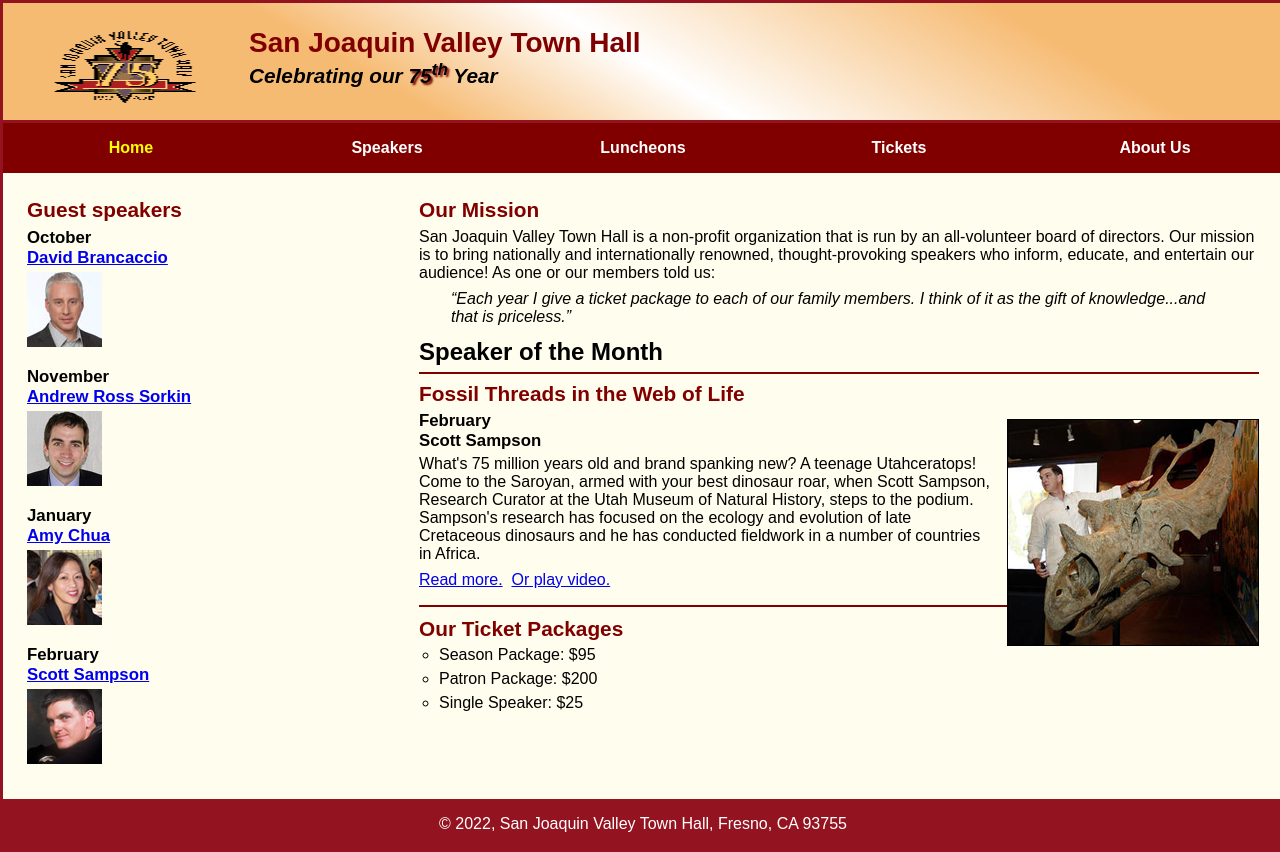
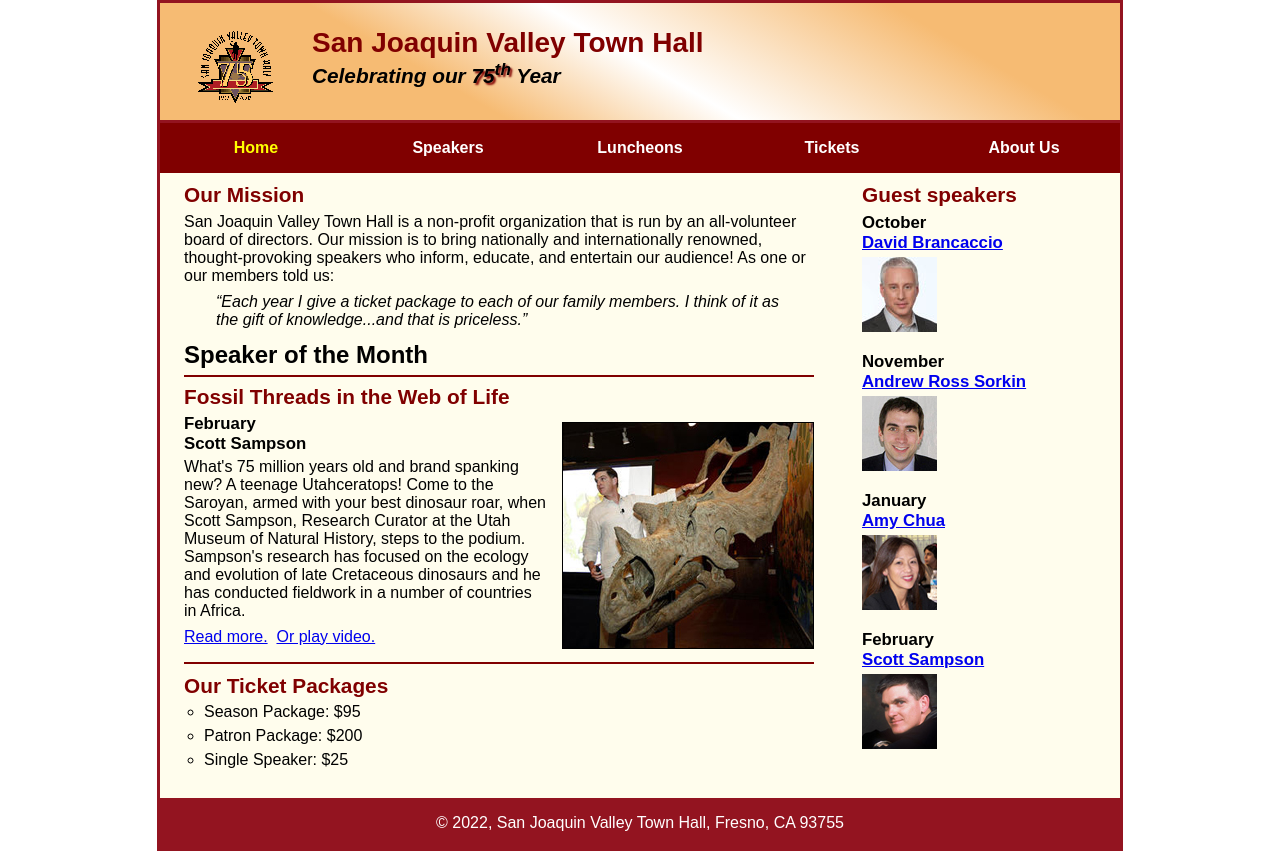
Before and after one commit to maxet13/townhall03, a plain HTML site: page index.html in a window 1280 px wide. Drawn offline with nearby package versions, Linux system fonts and the light colour scheme; files whose address does not match are found by name.

Commit message:
Add files via upload

```diff
--- a/index.html
+++ b/index.html
@@ -3,24 +3,18 @@
 
 <head>
 	<meta charset="utf-8">
-	<meta name="viewport" content="width=device-width, initial-scale=1.0">
+	<meta name="viewport" content="width=device-width, initial-scale=1">
 	<title>San Joaquin Valley Town Hall</title>
 	<link rel="shortcut icon" href="images/favicon.ico">
-	<link rel="stylesheet" href="styles/c8_main.css">
-
-	<!-- Slicknav Stylesheet link -->
+	<link rel="stylesheet" href="styles/c9_main.css">
     <link rel="stylesheet" href="styles/slicknav.css">
-	<!-- jQuery CDN - needed to drive slicknav -->
-	<script src="https://ajax.googleapis.com/ajax/libs/jquery/3.5.1/jquery.min.js"></script>
-	<!-- link to local js slicknav script file -->
+    <script src="https://code.jquery.com/jquery-3.6.0.min.js"></script>
     <script src="js/jquery.slicknav.min.js"></script>
-	<!-- slicknav script - converts contents of nav_menu to mobilemenu -->
 	<script type="text/javascript">
     	$(document).ready(function(){
-			$('#nav_menu').slicknav({prependTo:"#mobilemenu"});
+			$('#nav_menu').slicknav({prependTo:"#mobile_menu"});
     	});
     </script>
-
 </head>
 
 <body>
@@ -29,14 +23,14 @@
 		<h2>San Joaquin Valley Town Hall</h2>
 		<h3>Celebrating our <span class="shadow">75<sup>th</sup></span> Year</h3>
 	</header>
-	<nav id="mobilemenu"></nav>
+    <nav id="mobile_menu"></nav>
 	<nav id="nav_menu">
     	<ul>
         	<li><a href="index.html" class="current">Home</a></li>
         	<li><a href="speakers.html">Speakers</a></li>
         	<li><a href="luncheons.html">Luncheons</a></li>
         	<li><a href="tickets.html">Tickets</a></li>
-        	<li><a href="aboutus.html"> About Us</a>
+        	<li><a href="aboutus.html">About Us</a>
             	<ul>
                 	<li><a href="#">Our History</a></li>
                 	<li><a href="#">Board of Directors</a></li>
@@ -68,8 +62,8 @@
 				has focused on the ecology and evolution of late Cretaceous dinosaurs and he has conducted
 				fieldwork in a number of countries in Africa.</p>
 				<p>
-					<a href="speakers/c7_sampson.html">Read more.</a>&nbsp;
-					<a href="media/sampson.mp4" target="_blank">Or play video.</a>
+					<a href="speakers/sampson.html">Read more.</a>&nbsp;
+					<a href="media/sampson.swf" target="_blank">Or play video.</a>
 				</p>
 			</article>
 
@@ -82,14 +76,14 @@
 		</section>
 		<aside>
 			<h2>Guest speakers</h2>
-			<div>
+			<div id="speakers">
 			<h3>October<br><a href="speakers/brancaccio.html">David Brancaccio</a></h3>
 			<img src="images/brancaccio75.jpg" alt="David Brancaccio photo">
 			<h3>November<br><a href="speakers/sorkin.html">Andrew Ross Sorkin</a></h3>
 			<img src="images/sorkin75.jpg" alt="Andrew Ross Sorkin photo">
 			<h3>January<br><a href="speakers/chua.html">Amy Chua</a></h3>
 			<img src="images/chua75.jpg" alt="Amy Chua photo">
-				<h3>February<br><a href="speakers/c7_sampson.html">Scott Sampson</a></h3>
+			<h3>February<br><a href="speakers/sampson.html">Scott Sampson</a></h3>
 			<img src="images/sampson75.jpg" alt="Scott Sampson photo">
 			</div>
 		</aside>
--- /dev/null
+++ b/styles/c10_main.css
@@ -0,0 +1,189 @@
+/* the styles for the elements */
+* {
+	margin: 0;
+	padding: 0;
+}
+html {
+	background-color: white;
+}
+body {
+	font-family: Arial, Helvetica, sans-serif;
+    font-size: 100%;
+    width: 98%;                     /* changed from 800 pixels */
+    max-width: 960px;
+    margin: 0 auto;
+    border: 3px solid #931420;
+    background-color: #fffded;
+}
+a:focus, a:hover {
+	font-style: italic;
+}
+/* the styles for the header */
+header {
+	padding: 1.5em 0 2em 0;
+	border-bottom: 3px solid #931420;
+		background-image: -moz-linear-gradient(
+	    30deg, #f6bb73 0%, #f6bb73 30%, white 50%, #f6bb73 80%, #f6bb73 100%);
+	background-image: -webkit-linear-gradient(
+	    30deg, #f6bb73 0%, #f6bb73 30%, white 50%, #f6bb73 80%, #f6bb73 100%);
+	background-image: -o-linear-gradient(
+	    30deg, #f6bb73 0%, #f6bb73 30%, white 50%, #f6bb73 80%, #f6bb73 100%);
+	background-image: linear-gradient(
+	    30deg, #f6bb73 0%, #f6bb73 30%, white 50%, #f6bb73 80%, #f6bb73 100%);
+}
+header h2 {
+	font-size: 175%;
+	color: #800000;
+}
+header h3 {
+	font-size: 130%;
+	font-style: italic;
+}
+header img {
+	float: left;
+	padding: 0 3.75%;
+}
+.shadow {
+	text-shadow: 2px 2px 2px #800000;
+}
+/* the styles for the navigation menu */
+#nav_menu ul {
+	list-style-type: none;
+	margin: 0;
+	padding: 0;
+}
+#nav_menu ul li a {
+    display: block;
+    text-align: center;
+    padding: 1em 0;
+    text-decoration: none;
+    background-color: #800000;
+    color: white;
+    font-weight: bold;
+}
+#nav_menu a.current {
+	color: yellow;
+}
+
+/* the styles for the section */
+section {
+    padding: 0 2.5% 20px 2.5%;
+}
+section h1 {
+	font-size: 150%;
+	padding: .5em 0 .25em 0;
+	margin: 0;
+}
+section h2 {
+	color: #800000;
+	font-size: 130%;
+	padding: .5em 0 .25em 0;
+}
+section p {
+	padding-bottom: .5em;
+}
+section blockquote {
+	padding: 0 2em;
+	font-style: italic;
+}
+section ul {
+	padding: 0 0 .25em 1.25em;
+	list-style-type: circle;
+}
+section li {
+	padding-bottom: .35em;
+}
+
+/* the styles for the article */
+article {
+	padding: .5em 0;
+	border-top: 2px solid #800000;
+	border-bottom: 2px solid #800000;
+}
+article h2 {
+	padding-top: 0;
+}
+article h3 {
+	font-size: 105%;
+	padding-bottom: .25em;
+}
+article img {
+	float: right;
+	max-width: 40%;
+	min-width: 150px;
+	margin: .5em 0 1em 1em;
+	border: 1px solid black;
+}
+
+/* the styles for the aside */
+aside {
+    padding: 0 0 20px 2.5%;
+}
+aside h2 {
+	color: #800000;
+	font-size: 130%;
+	padding: .5em 0 .25em 0;
+}
+aside h3 {
+	font-size: 105%;
+	padding-bottom: .25em;
+}
+aside img {
+	padding-bottom: 1em;
+}
+
+/* the styles for the footer */
+footer {
+	background-color: #931420;
+}
+footer p {
+	text-align: center;
+	color: white;
+	padding: 1em 0;
+}
+#mobile_menu {
+	display: none;
+}
+
+@media only screen and (max-width: 734px) {
+	section h1 {
+		font-size: 125%
+	}
+	section h2, aside h2 {
+		font-size: 110%;
+	}
+	aside h3 a {
+		font-size: 85%;
+	}
+}
+
+@media only screen and (max-width: 648px) {
+	header img { float: none; }
+	header { text-align: center; }
+	section {
+		float: none;
+		width: 95%;
+	}
+	aside {
+		float: none;
+		padding-right: 2.5%;
+		width: 95%;
+	}
+	article img { max-width: 30%; }
+	#speakers {
+		column-count: 2;
+	}
+	#nav_menu {
+		display: none;
+	}
+	#mobile_menu {
+		display: block;
+	}
+	.slicknav_menu {
+		background-color: #800000 !important;
+	}
+}
+
+@media only screen and (max-width: 414px) {
+	body { font-size: 90%; }
+}
--- /dev/null
+++ b/styles/c9_main.css
@@ -0,0 +1,225 @@
+/* the styles for the elements */
+* {
+	margin: 0;
+	padding: 0;
+}
+html {
+	background-color: white;
+}
+body {
+	font-family: Arial, Helvetica, sans-serif;
+    font-size: 100%;
+    width: 99%;                     /* changed from 800 pixels */
+    max-width: 960px;
+    margin: 0 auto;
+    border: 3px solid #931420;
+    background-color: #fffded;
+}
+a:focus, a:hover {
+	font-style: italic;
+}
+/* the styles for the header */
+header {
+	padding: 1.5em 0 2em 0;
+	border-bottom: 3px solid #931420;
+	background-image: linear-gradient(
+	    30deg, #f6bb73 0%, #f6bb73 30%, white 50%, #f6bb73 80%, #f6bb73 100%);
+}
+header h2 {
+	font-size: 175%;
+	color: #800000;
+}
+header h3 {
+	font-size: 130%;
+	font-style: italic;
+}
+header img {
+	float: left;
+	padding: 0 3.75%;            /* 30 / 800 x 100 */
+}
+.shadow {
+	text-shadow: 2px 2px 2px #800000;
+}
+/* the styles for the navigation menu */
+#nav_menu ul {
+	list-style-type: none;
+	margin: 0;
+	padding: 0;
+	position: relative;
+	display: flex;
+}
+#nav_menu ul li {
+    width: 20%;                 /* 160 / 800 x 100 */
+}
+#nav_menu ul li a {
+    display: block;
+    text-align: center;
+    padding: 1em 0;
+    text-decoration: none;
+    background-color: #800000;
+    color: white;
+    font-weight: bold;
+}
+#nav_menu a.current {
+	color: yellow;
+}
+#nav_menu ul ul {
+	width: 100%;
+    display: none;
+    position: absolute;
+    top: 100%;
+}
+#nav_menu ul ul li {
+	float: none;
+}
+#nav_menu ul li:hover > ul {
+	display: block;
+}
+#nav_menu > ul::after {
+    content: "";
+    display: block;
+}
+/* the styles for the main content */
+main {
+	display: flex;
+}
+
+/* the styles for the section */
+section {
+	width: 65.625%;                  /* 525 / 800 X 100 */
+	padding: 0 2.5% 20px 2.5%;       /* 20 / 800 x 100 */
+	float: right;
+}
+section h1 {
+	font-size: 150%;
+	padding: .5em 0 .25em 0;
+	margin: 0;
+}
+section h2 {
+	color: #800000;
+	font-size: 130%;
+	padding: .5em 0 .25em 0;
+}
+section p {
+	padding-bottom: .5em;
+}
+section blockquote {
+	padding: 0 2em;
+	font-style: italic;
+}
+section ul {
+	padding: 0 0 .25em 1.25em;
+	list-style-type: circle;
+}
+section li {
+	padding-bottom: .35em;
+}
+
+/* the styles for the article */
+article {
+	padding: .5em 0;
+	border-top: 2px solid #800000;
+	border-bottom: 2px solid #800000;
+}
+article h2 {
+	padding-top: 0;
+}
+article h3 {
+	font-size: 105%;
+	padding-bottom: .25em;
+}
+article img {
+	float: right;
+	max-width: 40%;
+	min-width: 150px;
+	margin: .5em 0 1em 1em;
+	border: 1px solid black;
+}
+
+/* the styles for the aside */
+aside {
+	width: 26.875%;                     /* 215 / 800 x 100 */
+	padding: 0 0 20px 2.5%;             /* 20 / 800 x 100 */
+	float: left;
+}
+aside h2 {
+	color: #800000;
+	font-size: 130%;
+	padding: .5em 0 .25em 0;
+}
+
+aside h3 {
+	font-size: 105%;
+	padding-bottom: .25em;
+}
+aside img {
+	padding-bottom: 1em;
+}
+
+/* the styles for the footer */
+footer {
+	background-color: #931420;
+	clear: both;
+
+}
+footer p {
+	text-align: center;
+	color: white;
+	padding: 1em 0;
+}
+#mobile_menu {
+	display: none;
+}
+
+@media only screen and (max-width: 767px) {
+	section h1 {
+		font-size: 125%
+	}
+	section h2, aside h2 {
+		font-size: 110%;
+	}
+	aside h3 a {
+		font-size: 85%;
+	}
+	section {
+		clear: both;
+		float: none;
+		width: 100%;
+	}
+	aside {
+		float: none;
+		clear: both;
+		width: 100%;
+	}
+}
+
+@media only screen and (max-width: 648px) {
+	header img { float: none; }
+	header { text-align: center; }
+	section {
+		float: none;
+		width: 95%;
+	}
+	aside {
+		float: none;
+		padding-right: 2.5%;
+		width: 95%;
+	}
+	article img { max-width: 30%; }
+	#speakers {
+		column-count: 2;
+	}
+	#nav_menu {
+		display: none;
+	}
+	#mobile_menu {
+		display: block;
+	}
+	.slicknav_menu {
+		background-color: #800000 !important;
+	}
+}
+
+@media only screen and (max-width: 414px) {
+	body { font-size: 90%; }
+}
```
Lines whose indentation alone changed are shown as unchanged.
